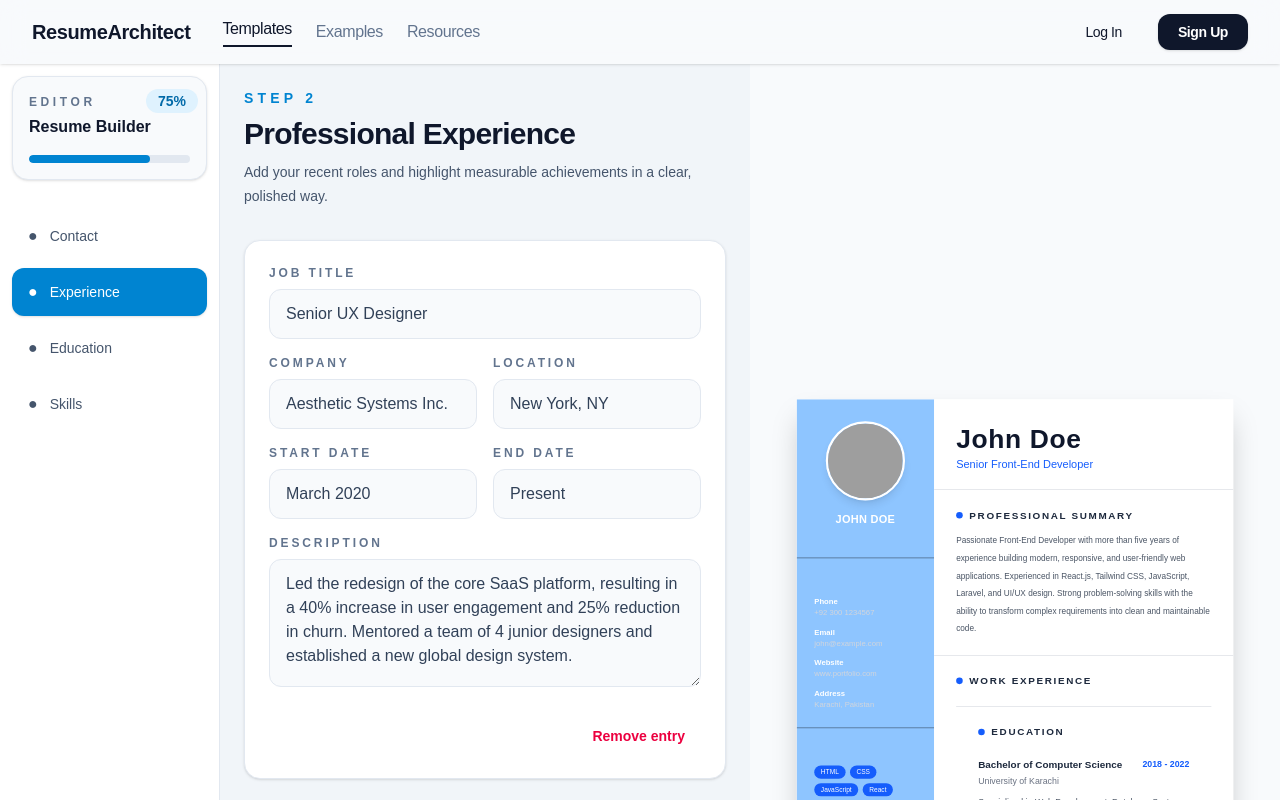
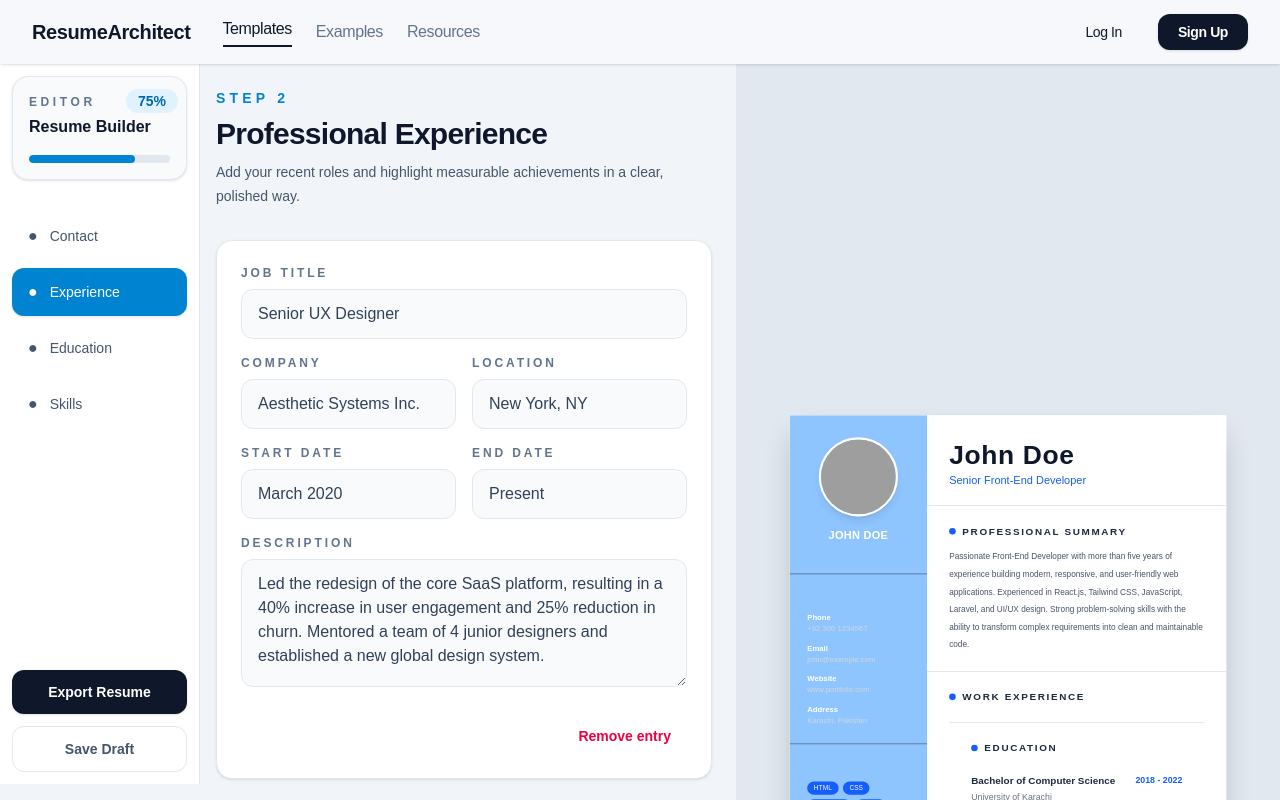
Before and after one commit to waqasahmed42500/resumebuilder, a Next.js app: page /Editor in a window 1280 px wide. Shown: the top 800 px of the page. Built offline with nearby package versions, Linux system fonts and the light colour scheme; grey boxes are pictures that could not be loaded.

Commit message:
kucha editero ka layout change hoa

```diff
--- a/src/app/Editor/page.js
+++ b/src/app/Editor/page.js
@@ -36,9 +36,11 @@ export default function Editor() {
   return (
     <>
       <Header />
-      <main className="min-h-screen  bg-slate-50 pt-16">
-        <div className="flex min-h-[100vh]  flex-col lg:flex-row">
-          <aside className="flex w-full shrink-0 flex-col border-b border-slate-200 bg-white p-3 lg:w-55 lg:border-b-0 lg:border-r">
+
+   <main className="pt-16 bg-slate-100">
+  <div className="flex">
+
+  <aside className="flex fixed top-16 h-[90vh] left-0 w-full shrink-0 flex-col border-b border-slate-200 bg-white p-3 lg:w-50 lg:border-b-0 lg:border-r">
             <div className="rounded-2xl relative border border-slate-200 bg-slate-50 p-4 shadow-sm">
               <div className="flex  items-center justify-between">
                 <div>
@@ -83,8 +85,13 @@ export default function Editor() {
             </div>
           </aside>
 
-          <section className="flex flex-1 flex-col overflow-hidden lg:flex-row">
-            <div className="w-full  bg-slate-100 px-4 py-6 lg:w-[50%] md:w-[50%] md:px-4 lg:px-6  xl:px-6">
+
+
+    {/* Right Side */}
+    <div className="ml-48 flex flex-1">
+
+      {/* Form */}
+      <div className="w-full lg:w-1/2 p-6 overflow-y-auto h-[calc(100vh-64px)]">
             <div className="mx-auto max-w-xl">
                 <div className="mb-8">
                   <p className="text-sm font-semibold uppercase tracking-[0.3em] text-sky-600">
@@ -185,10 +192,13 @@ export default function Editor() {
               </div>
       </div>
 
-            <div className="flex w-full  justify-center items-start  lg:w-[50%] pt-4">
+      {/* Resume Preview */}
+      <div className="hidden lg:flex lg:w-1/2 justify-center bg-slate-200 overflow-auto h-[calc(100vh-64px)] p-8">
         <SelectedResume />
       </div>
-          </section>
+
+    </div>
+
   </div>
 </main>
     </>
--- a/src/app/tempelate/EachResume/Resume2.jsx
+++ b/src/app/tempelate/EachResume/Resume2.jsx
@@ -1,6 +1,14 @@
 const Resume2 = () => {
   return (
-    <div className="w-[794px] -mt-[250px] scale-55 min-h-[1123px] bg-white shadow-2xl overflow-hidden">
+    <div
+    className="
+    w-[794px]
+    h-[1123px]
+    bg-white
+    shadow-2xl
+    origin-top
+    "
+>
       <div className="bg-emerald-700 px-10 py-9 text-white">
         <div className="flex items-end justify-between gap-6">
           <div>
```
Lines whose indentation alone changed are shown as unchanged.
